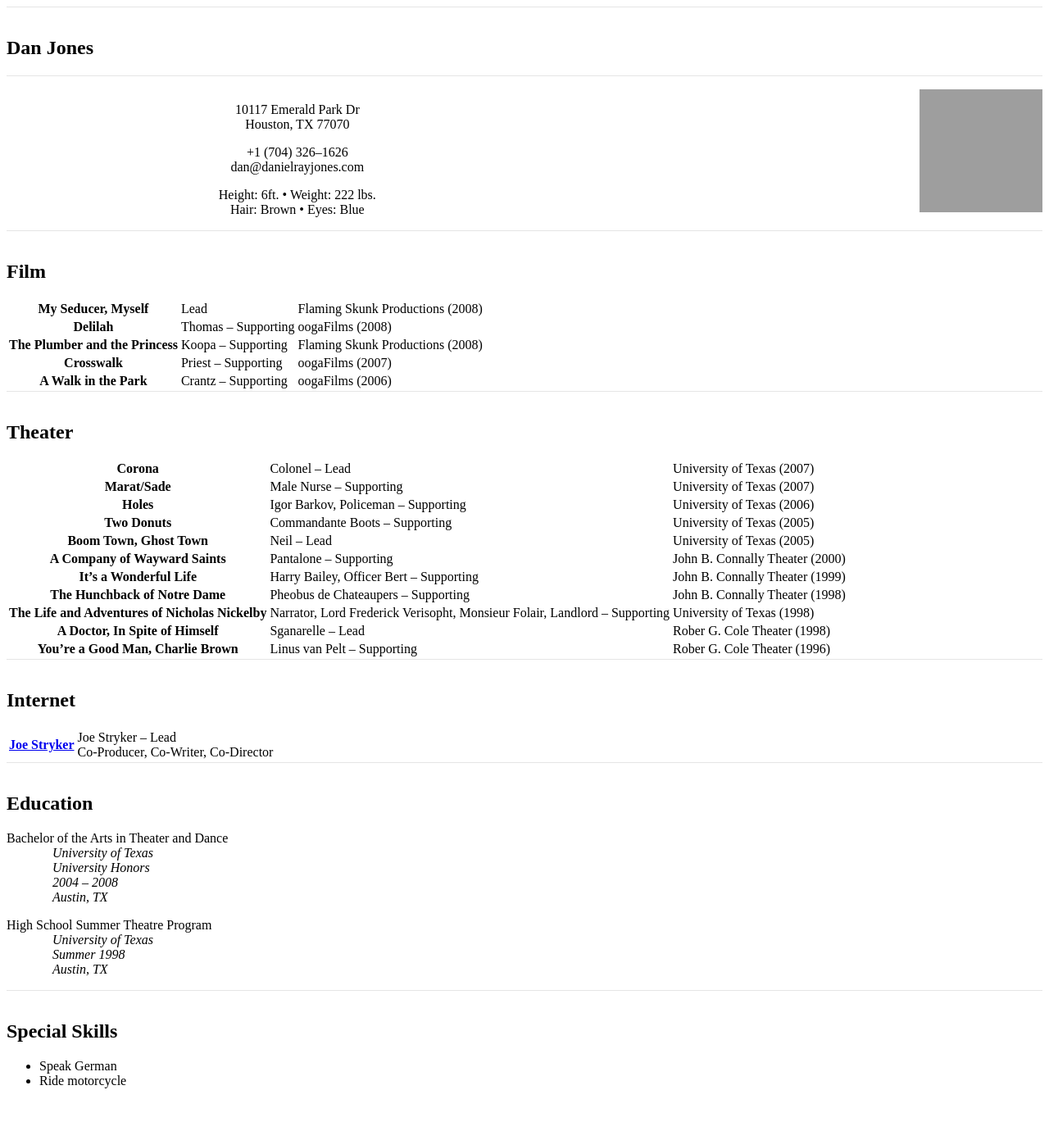
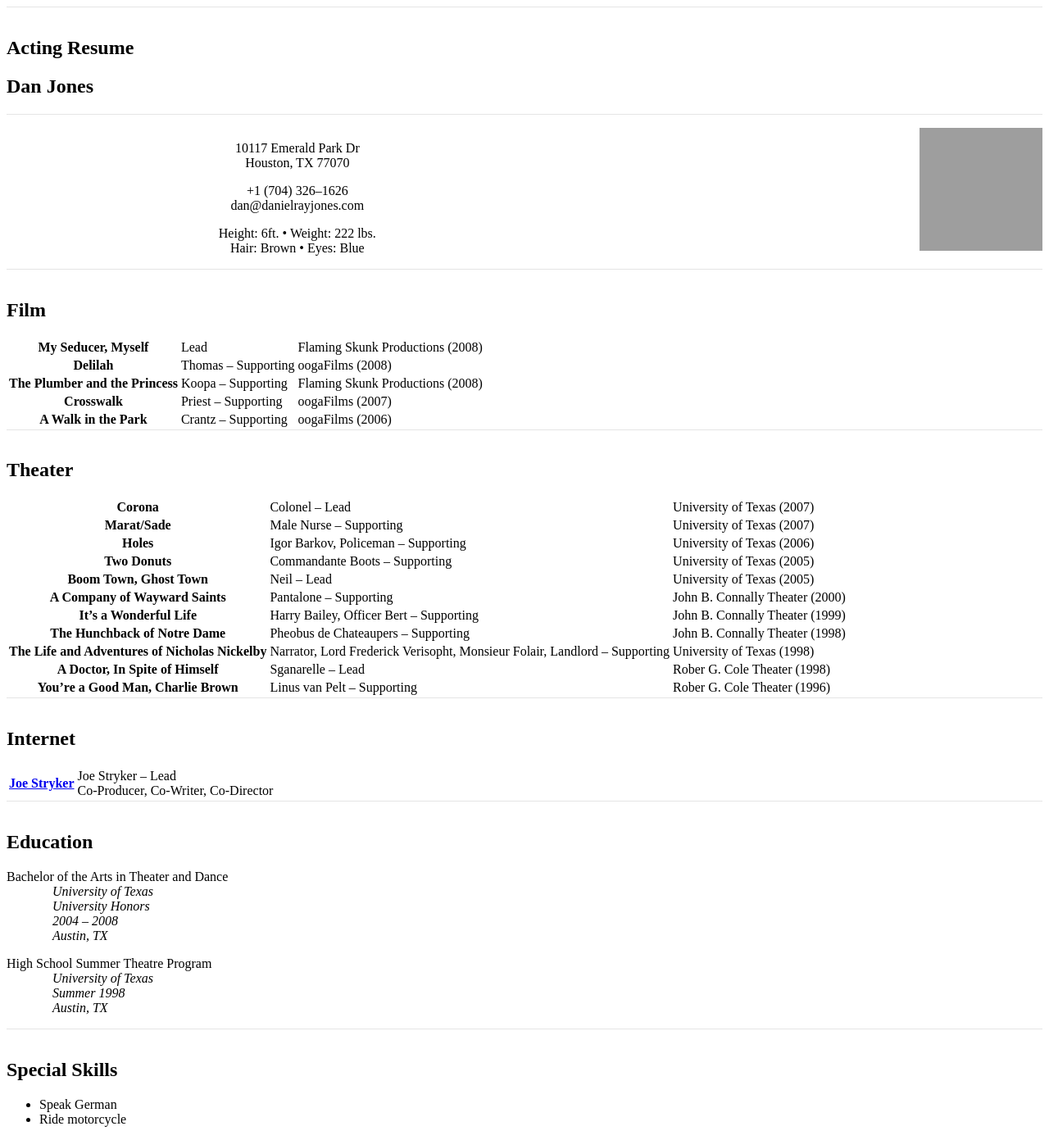
Before and after one commit to goodevilgenius/danielrayjones, a Jekyll site: the page built from theater.html, in a window 1280 px wide. Shown: the whole page at 82% size. Built offline with Jekyll 4.4.1, drawn with Linux system fonts in a browser that asks for light colours; before the commit the page ends 1344 px from its top, so only the background shows below that; grey boxes are pictures that could not be loaded.

Commit message:
💾 Add page titles #100DaysOfCode R1D19

```diff
--- a/_layouts/default.html
+++ b/_layouts/default.html
@@ -9,6 +9,11 @@
 
   <body {% if page.id %}id="page-{{ page.id }}"{% endif %}>
 	<section class="entry-content">
+	  {% if page.title %}
+	  <header class="entry-header">
+		<h1 class="entry-title">{{ page.title }}</h1>
+	  </header>
+	  {% endif %}
 	  {{ content }}
 	</section>
   </body>
--- a/contact.html
+++ b/contact.html
@@ -1,5 +1,6 @@
 ---
 layout: default
+title: Contact
 ---
 
 <p>You can email me at <span id="33c12d8ca2a4cb0fc68b88df8329bf53"></span>
--- a/index.html
+++ b/index.html
@@ -1,5 +1,6 @@
 ---
 layout: default
+title: Introduction
 ---
 
 <p>Welcome to my website. My name is Dan Jones. I am a web developer and an actor, and I'd like to tell you a bit about myself.</p>
--- a/theater.html
+++ b/theater.html
@@ -1,6 +1,7 @@
 ---
 layout: default
 id: theater
+title: Acting Resume
 ---
 
 <h1>Dan Jones</h1>
--- a/web.html
+++ b/web.html
@@ -1,6 +1,7 @@
 ---
 layout: default
 id: web
+title: Web Resume
 ---
 
 <h1 id="danjones">Dan Jones</h1>
```
